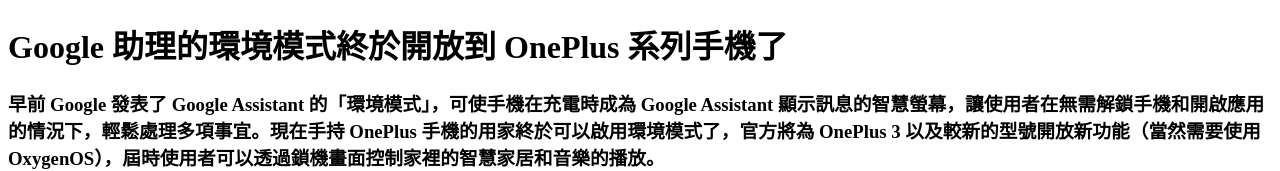
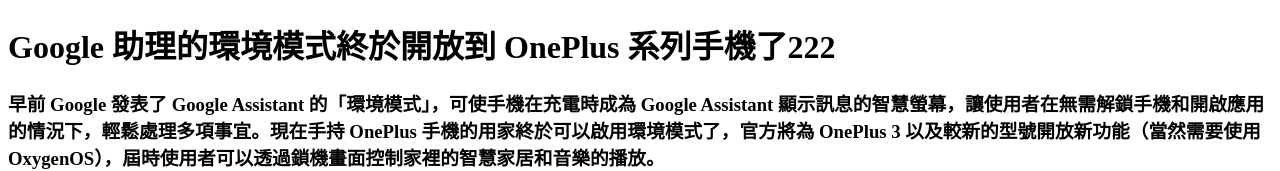
Before and after one commit to gakze1112/githubtest, a plain HTML site: page page01.html in a window 1280 px wide. Shown: the top 171 px of the page. Drawn offline with Linux system fonts and the light colour scheme.

Commit message:
變更新聞標題(page01.html)

```diff
--- a/page01.html
+++ b/page01.html
@@ -7,7 +7,7 @@
     <title>Document</title>
 </head>
 <body>
-    <h1>Google 助理的環境模式終於開放到 OnePlus 系列手機了</h1>
+    <h1>Google 助理的環境模式終於開放到 OnePlus 系列手機了222</h1>
     <h3>早前 Google 發表了 Google Assistant 的「環境模式」，可使手機在充電時成為 Google Assistant 顯示訊息的智慧螢幕，讓使用者在無需解鎖手機和開啟應用的情況下，輕鬆處理多項事宜。現在手持 OnePlus 手機的用家終於可以啟用環境模式了，官方將為 OnePlus 3 以及較新的型號開放新功能（當然需要使用 OxygenOS），屆時使用者可以透過鎖機畫面控制家裡的智慧家居和音樂的播放。</h3>
     <h3>Boost your productivity with a proactive Google Assistant experience courtesy of @Android’s Ambient Mode, now available on #OxygenOS.</h3>
     <h3>當進入了環境模式後，使用者除了可以在手機螢幕上控制智慧家居設備和音樂，更可以設置鬧鐘以及查看天氣、行事曆的事項，也可以當作是相框來展示 Google Photos 上的相片。</h3>
```
